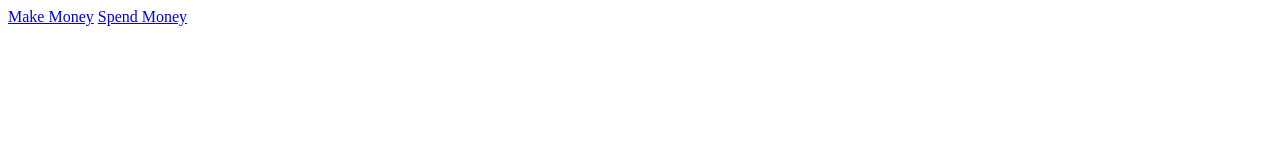
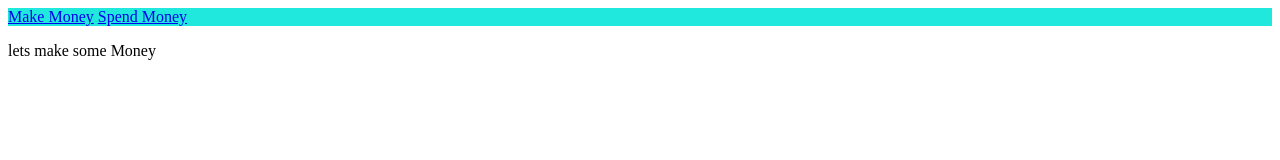
Before and after one commit to scifi6546/sci-coin, a plain HTML site: page index.html in a window 1280 px wide. Drawn offline with Linux system fonts and the light colour scheme.

Commit message:
changed html

```diff
--- a/index.html
+++ b/index.html
@@ -1,6 +1,6 @@
 <!DOCTYPE html>
 <html>
-<link rel = "stylesheet" type = "text/css" href = "main.css" media = "all" />
+<link rel = "stylesheet" type = "text/css" href = "index.css" media = "all" />
 	<head>
 		<meta charset="UTF-8">
 	</head>
@@ -8,5 +8,8 @@
 		<a class="active" href="#Make Money">Make Money</a>
 		<a href="#spend money"> Spend Money</a>
 	</div>
+	<p name = "make money">
+		lets make some Money
+	</p>
 
 </html>
```
